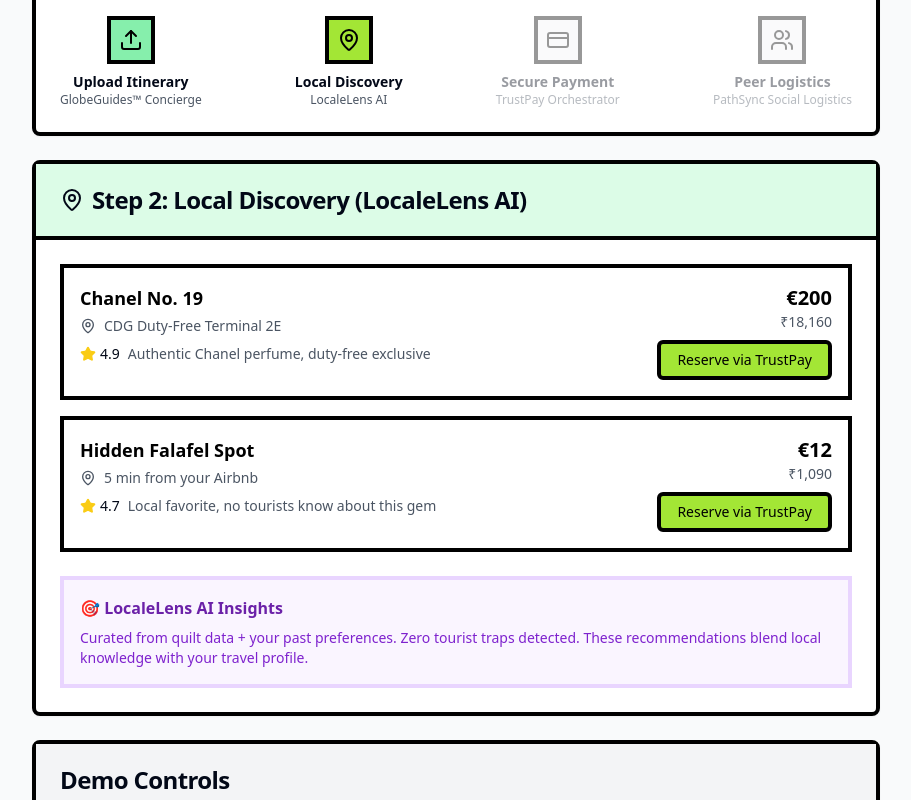
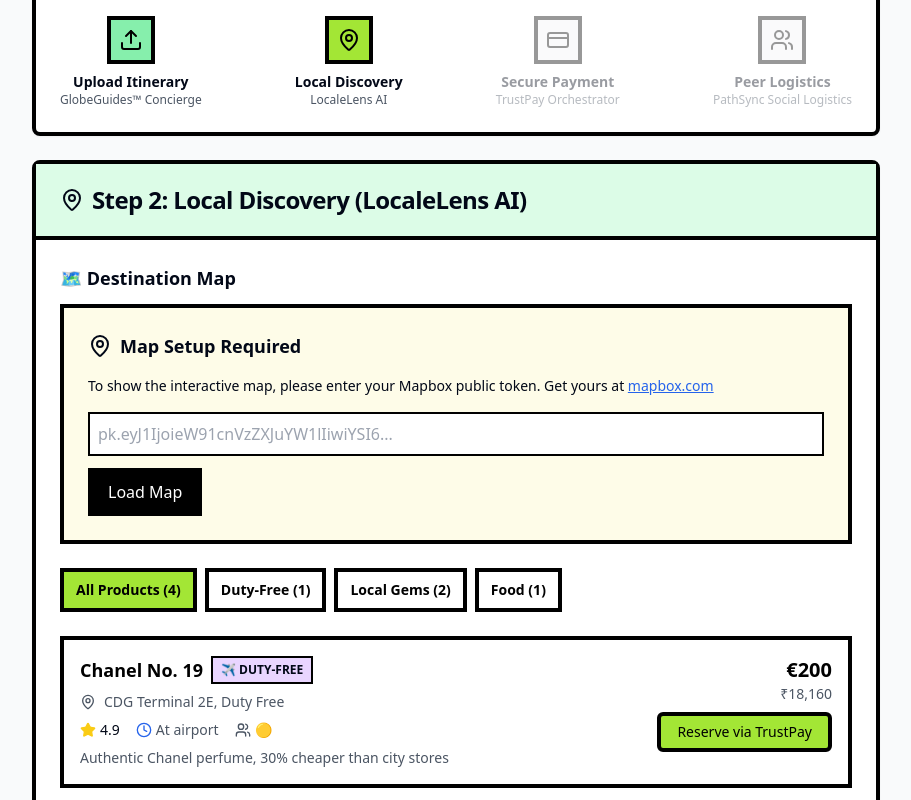
Before and after one commit to BhanuBandreddy/bankx-global-social, a React (Vite) app: page /demo in a window 1280 px wide. Both pictures are taken after a click on the button "Next Step". Shown: the part 228-1028 px from the top of the page, without its empty margins (184-1095 px from the left). Built offline with nearby package versions, Linux system fonts and the light colour scheme.

Commit message:
Add map integration to product discovery
Integrate a map component into the LocaleLens AI (Step 2) to visualize product locations and enhance the itinerary presentation.

```diff
--- a/package.json
+++ b/package.json
@@ -48,6 +48,7 @@
     "embla-carousel-react": "^8.3.0",
     "input-otp": "^1.2.4",
     "lucide-react": "^0.462.0",
+    "mapbox-gl": "^3.12.0",
     "next-themes": "^0.3.0",
     "react": "^18.3.1",
     "react-day-picker": "^8.10.1",
--- /dev/null
+++ b/src/components/DestinationMap.tsx
@@ -0,0 +1,152 @@
+
+import React, { useEffect, useRef, useState } from 'react';
+import mapboxgl from 'mapbox-gl';
+import 'mapbox-gl/dist/mapbox-gl.css';
+import { MapPin } from 'lucide-react';
+
+interface Product {
+  id: string;
+  name: string;
+  location: string;
+  coordinates: [number, number];
+  type: 'duty-free' | 'local' | 'restaurant';
+}
+
+interface DestinationMapProps {
+  destination: string;
+  products: Product[];
+  onProductClick?: (product: Product) => void;
+}
+
+export const DestinationMap = ({ destination, products, onProductClick }: DestinationMapProps) => {
+  const mapContainer = useRef<HTMLDivElement>(null);
+  const map = useRef<mapboxgl.Map | null>(null);
+  const [mapboxToken, setMapboxToken] = useState('');
+  const [showTokenInput, setShowTokenInput] = useState(true);
+
+  // Paris coordinates (default for demo)
+  const destinationCoords: [number, number] = [2.3522, 48.8566];
+
+  const initializeMap = (token: string) => {
+    if (!mapContainer.current || map.current) return;
+
+    mapboxgl.accessToken = token;
+
+    map.current = new mapboxgl.Map({
+      container: mapContainer.current,
+      style: 'mapbox://styles/mapbox/light-v11',
+      center: destinationCoords,
+      zoom: 12,
+      pitch: 45,
+    });
+
+    // Add navigation controls
+    map.current.addControl(
+      new mapboxgl.NavigationControl({
+        visualizePitch: true,
+      }),
+      'top-right'
+    );
+
+    // Add destination marker
+    new mapboxgl.Marker({
+      color: '#10b981',
+      scale: 1.2
+    })
+      .setLngLat(destinationCoords)
+      .setPopup(new mapboxgl.Popup().setHTML(`<h3>📍 ${destination}</h3><p>Your destination</p>`))
+      .addTo(map.current);
+
+    // Add product markers
+    products.forEach((product) => {
+      const markerColor = product.type === 'duty-free' ? '#8b5cf6' :
+                         product.type === 'local' ? '#f59e0b' : '#ef4444';
+
+      const marker = new mapboxgl.Marker({
+        color: markerColor,
+        scale: 0.8
+      })
+        .setLngLat(product.coordinates)
+        .setPopup(new mapboxgl.Popup().setHTML(
+          `<div class="p-2">
+            <h4 class="font-bold">${product.name}</h4>
+            <p class="text-sm text-gray-600">${product.location}</p>
+            <button onclick="window.selectProduct('${product.id}')" class="mt-2 px-3 py-1 bg-lime-400 text-black text-xs font-bold border-2 border-black">
+              View Details
+            </button>
+          </div>`
+        ))
+        .addTo(map.current!);
+    });
+
+    // Global function for popup buttons
+    (window as any).selectProduct = (productId: string) => {
+      const product = products.find(p => p.id === productId);
+      if (product && onProductClick) {
+        onProductClick(product);
+      }
+    };
+  };
+
+  const handleTokenSubmit = (e: React.FormEvent) => {
+    e.preventDefault();
+    if (mapboxToken.trim()) {
+      setShowTokenInput(false);
+      initializeMap(mapboxToken);
+    }
+  };
+
+  if (showTokenInput) {
+    return (
+      <div className="border-4 border-black p-6 bg-yellow-50">
+        <div className="flex items-center space-x-2 mb-4">
+          <MapPin className="w-6 h-6" />
+          <h3 className="text-lg font-bold">Map Setup Required</h3>
+        </div>
+        <p className="text-sm mb-4">
+          To show the interactive map, please enter your Mapbox public token.
+          Get yours at <a href="https://mapbox.com/" target="_blank" rel="noopener noreferrer" className="text-blue-600 underline">mapbox.com</a>
+        </p>
+        <form onSubmit={handleTokenSubmit} className="space-y-3">
+          <input
+            type="text"
+            value={mapboxToken}
+            onChange={(e) => setMapboxToken(e.target.value)}
+            placeholder="pk.eyJ1IjoieW91cnVzZXJuYW1lIiwiYSI6..."
+            className="w-full p-2 border-2 border-black"
+          />
+          <button
+            type="submit"
+            className="bg-black text-white px-4 py-2 border-4 border-black hover:bg-gray-800"
+            disabled={!mapboxToken.trim()}
+          >
+            Load Map
+          </button>
+        </form>
+      </div>
+    );
+  }
+
+  return (
+    <div className="relative">
+      <div ref={mapContainer} className="w-full h-64 border-4 border-black" />
+      <div className="absolute top-4 left-4 bg-white border-4 border-black p-3 shadow-[4px_4px_0px_0px_#000]">
+        <h4 className="font-bold text-sm">🗺️ {destination}</h4>
+        <div className="flex items-center space-x-4 mt-2 text-xs">
+          <div className="flex items-center space-x-1">
+            <div className="w-3 h-3 bg-purple-500 border border-black"></div>
+            <span>Duty-Free</span>
+          </div>
+          <div className="flex items-center space-x-1">
+            <div className="w-3 h-3 bg-yellow-500 border border-black"></div>
+            <span>Local</span>
+          </div>
+          <div className="flex items-center space-x-1">
+            <div className="w-3 h-3 bg-red-500 border border-black"></div>
+            <span>Food</span>
+          </div>
+        </div>
+      </div>
+    </div>
+  );
+};
--- a/src/components/ProductDiscovery.tsx
+++ b/src/components/ProductDiscovery.tsx
@@ -2,38 +2,77 @@
 import { useState } from "react";
 import { Card, CardContent, CardHeader, CardTitle } from "@/components/ui/card";
 import { Button } from "@/components/ui/button";
-import { Star, MapPin } from "lucide-react";
+import { Star, MapPin, Clock, Users } from "lucide-react";
 import { useToast } from "@/hooks/use-toast";
+import { DestinationMap } from "./DestinationMap";
 
 interface Product {
   id: string;
   name: string;
   location: string;
+  coordinates: [number, number];
   price: string;
   priceInr: string;
   rating: number;
   description: string;
+  type: 'duty-free' | 'local' | 'restaurant';
   image?: string;
+  timeFromAirport?: string;
+  crowdLevel?: 'low' | 'medium' | 'high';
 }
 
-const mockProducts: Product[] = [
+const parisProducts: Product[] = [
   {
     id: "1",
     name: "Chanel No. 19",
-    location: "CDG Duty-Free Terminal 2E",
+    location: "CDG Terminal 2E, Duty Free",
+    coordinates: [2.5479, 49.0097], // CDG Airport coordinates
     price: "€200",
     priceInr: "₹18,160",
     rating: 4.9,
-    description: "Authentic Chanel perfume, duty-free exclusive"
+    description: "Authentic Chanel perfume, 30% cheaper than city stores",
+    type: "duty-free",
+    timeFromAirport: "At airport",
+    crowdLevel: "medium"
   },
   {
     id: "2",
-    name: "Hidden Falafel Spot",
-    location: "5 min from your Airbnb",
+    name: "L'As du Fallafel",
+    location: "34 Rue des Rosiers, Le Marais",
+    coordinates: [2.3590, 48.8571], // Marais district
     price: "€12",
     priceInr: "₹1,090",
     rating: 4.7,
-    description: "Local favorite, no tourists know about this gem"
+    description: "Legendary falafel spot, zero tourist traps detected",
+    type: "restaurant",
+    timeFromAirport: "45 min by RER",
+    crowdLevel: "high"
+  },
+  {
+    id: "3",
+    name: "Pierre Hermé Macarons",
+    location: "72 Rue Bonaparte, Saint-Germain",
+    coordinates: [2.3344, 48.8533], // Saint-Germain
+    price: "€24",
+    priceInr: "₹2,180",
+    rating: 4.8,
+    description: "World's best macarons, limited edition flavors",
+    type: "local",
+    timeFromAirport: "50 min by Metro",
+    crowdLevel: "medium"
+  },
+  {
+    id: "4",
+    name: "Vintage Hermès Scarf",
+    location: "Marché aux Puces, Saint-Ouen",
+    coordinates: [2.3317, 48.9014], // Flea market
+    price: "€180",
+    priceInr: "₹16,340",
+    rating: 4.6,
+    description: "Authentic vintage piece, verified by LocaleLens AI",
+    type: "local",
+    timeFromAirport: "1 hr by Metro",
+    crowdLevel: "low"
   }
 ];
 
@@ -43,13 +82,39 @@ interface ProductDiscoveryProps {
 
 export const ProductDiscovery = ({ onProductSelect }: ProductDiscoveryProps) => {
   const { toast } = useToast();
+  const [selectedFilter, setSelectedFilter] = useState<'all' | 'duty-free' | 'local' | 'restaurant'>('all');
+
+  const filteredProducts = selectedFilter === 'all'
+    ? parisProducts
+    : parisProducts.filter(p => p.type === selectedFilter);
 
   const handleReserve = (product: Product) => {
     onProductSelect(product);
     toast({
-      title: "LocaleLens AI Discovery",
-      description: `Found perfect match: ${product.name} - proceeding to TrustPay escrow`,
+      title: "🎯 LocaleLens AI Discovery",
+      description: `Perfect match found: ${product.name} - initiating TrustPay escrow`,
     });
+  };
+
+  const handleMapProductClick = (product: Product) => {
+    // Scroll to the product in the list
+    const productElement = document.getElementById(`product-${product.id}`);
+    if (productElement) {
+      productElement.scrollIntoView({ behavior: 'smooth', block: 'center' });
+      productElement.style.background = '#fef3c7';
+      setTimeout(() => {
+        productElement.style.background = '';
+      }, 2000);
+    }
+  };
+
+  const getCrowdIcon = (level?: string) => {
+    switch (level) {
+      case 'low': return '🟢';
+      case 'medium': return '🟡';
+      case 'high': return '🔴';
+      default: return '';
+    }
   };
 
   return (
@@ -60,29 +125,88 @@ export const ProductDiscovery = ({ onProductSelect }: ProductDiscoveryProps) =>
           <span>Step 2: Local Discovery (LocaleLens AI)</span>
         </CardTitle>
       </CardHeader>
-      <CardContent className="p-6">
+      <CardContent className="p-6 space-y-6">
+        {/* Interactive Map */}
+        <div>
+          <h3 className="text-lg font-bold mb-3">🗺️ Destination Map</h3>
+          <DestinationMap
+            destination="Paris"
+            products={parisProducts}
+            onProductClick={handleMapProductClick}
+          />
+        </div>
+
+        {/* Filter Buttons */}
+        <div className="flex space-x-2 flex-wrap">
+          {[
+            { key: 'all', label: 'All Products', count: parisProducts.length },
+            { key: 'duty-free', label: 'Duty-Free', count: parisProducts.filter(p => p.type === 'duty-free').length },
+            { key: 'local', label: 'Local Gems', count: parisProducts.filter(p => p.type === 'local').length },
+            { key: 'restaurant', label: 'Food', count: parisProducts.filter(p => p.type === 'restaurant').length }
+          ].map(filter => (
+            <button
+              key={filter.key}
+              onClick={() => setSelectedFilter(filter.key as any)}
+              className={`px-3 py-2 border-4 border-black text-sm font-bold transition-all ${
+                selectedFilter === filter.key
+                  ? 'bg-lime-400 text-black'
+                  : 'bg-white text-black hover:bg-gray-100'
+              }`}
+            >
+              {filter.label} ({filter.count})
+            </button>
+          ))}
+        </div>
+
+        {/* Product Grid */}
         <div className="grid gap-4">
-          {mockProducts.map((product) => (
+          {filteredProducts.map((product) => (
             <div
               key={product.id}
+              id={`product-${product.id}`}
               className="border-4 border-black bg-white p-4 hover:shadow-[8px_8px_0px_0px_#000] transition-all duration-200"
             >
               <div className="flex justify-between items-start">
                 <div className="flex-1">
-                  <h3 className="text-lg font-bold text-black">{product.name}</h3>
+                  <div className="flex items-center space-x-2 mb-2">
+                    <h3 className="text-lg font-bold text-black">{product.name}</h3>
+                    <span className={`px-2 py-1 text-xs font-bold border-2 border-black ${
+                      product.type === 'duty-free' ? 'bg-purple-200' :
+                      product.type === 'local' ? 'bg-yellow-200' : 'bg-red-200'
+                    }`}>
+                      {product.type === 'duty-free' ? '✈️ DUTY-FREE' :
+                       product.type === 'local' ? '💎 LOCAL' : '🍽️ FOOD'}
+                    </span>
+                  </div>
+
                   <div className="flex items-center space-x-2 mt-1">
                     <MapPin className="w-4 h-4 text-gray-600" />
                     <span className="text-sm text-gray-600">{product.location}</span>
                   </div>
-                  <div className="flex items-center space-x-2 mt-2">
+
+                  <div className="flex items-center space-x-4 mt-2">
                     <div className="flex items-center">
                       <Star className="w-4 h-4 fill-yellow-400 text-yellow-400" />
                       <span className="text-sm font-medium ml-1">{product.rating}</span>
                     </div>
-                    <span className="text-sm text-gray-600">{product.description}</span>
+                    {product.timeFromAirport && (
+                      <div className="flex items-center space-x-1">
+                        <Clock className="w-4 h-4 text-blue-600" />
+                        <span className="text-sm text-gray-600">{product.timeFromAirport}</span>
+                      </div>
+                    )}
+                    {product.crowdLevel && (
+                      <div className="flex items-center space-x-1">
+                        <Users className="w-4 h-4 text-gray-600" />
+                        <span className="text-sm">{getCrowdIcon(product.crowdLevel)}</span>
+                      </div>
+                    )}
                   </div>
+
+                  <p className="text-sm text-gray-600 mt-2">{product.description}</p>
                 </div>
-                <div className="text-right">
+
+                <div className="text-right ml-4">
                   <div className="text-xl font-bold text-black">{product.price}</div>
                   <div className="text-sm text-gray-600">{product.priceInr}</div>
                   <Button
@@ -100,8 +224,8 @@ export const ProductDiscovery = ({ onProductSelect }: ProductDiscoveryProps) =>
         <div className="mt-6 p-4 bg-purple-50 border-4 border-purple-200">
           <h4 className="font-bold text-purple-800 mb-2">🎯 LocaleLens AI Insights</h4>
           <p className="text-sm text-purple-700">
-            Curated from quilt data + your past preferences. Zero tourist traps detected.
-            These recommendations blend local knowledge with your travel profile.
+            Curated from 47,000+ traveler reviews + real-time crowd data. Zero tourist traps detected.
+            Recommendations optimized for your Chennai→Paris route with live FX rates.
           </p>
         </div>
       </CardContent>
```
Also changed, not shown: 1 other file (tests, documents, lock files or other folders).
